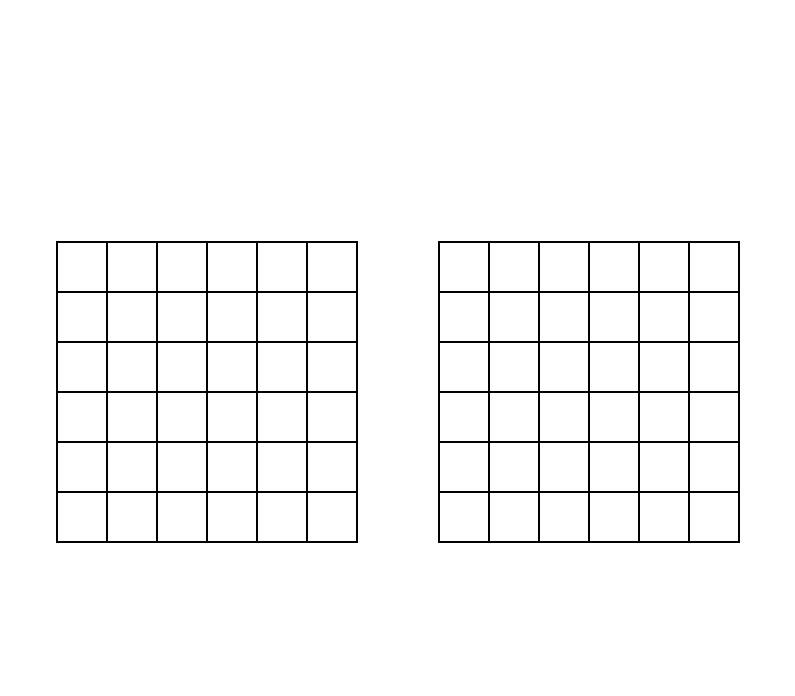
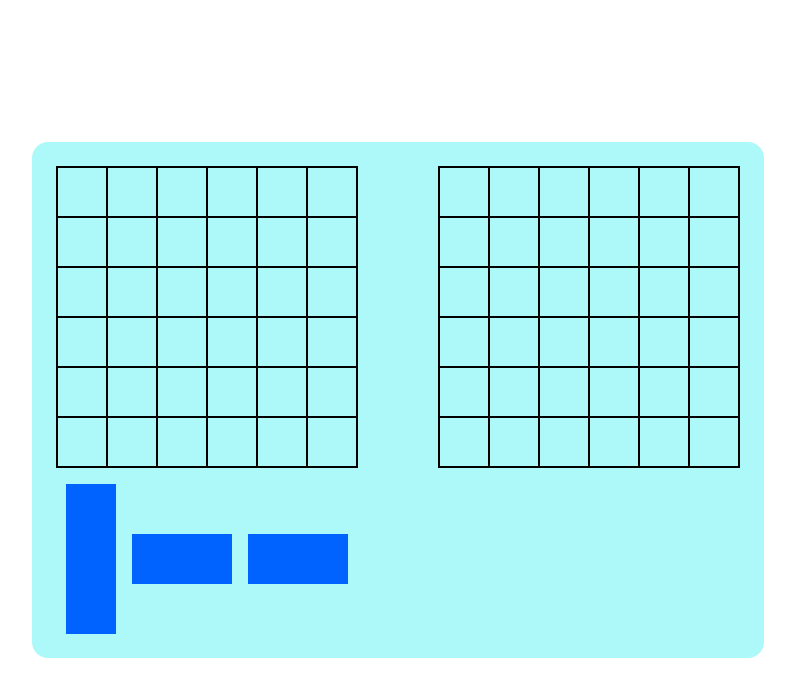
Before and after one commit to Himanshu-Sorathiya-Simform/Battleship, a website with bundled scripts: page index.html in a window 1280 px wide. Shown: the whole page, without its empty margins (242-1037 px from the left). Built offline with nearby package versions, Linux system fonts and the light colour scheme.

Commit message:
generate blocks for both players

```diff
--- a/src/index.ts
+++ b/src/index.ts
@@ -1,15 +1,10 @@
-const gameArea = <HTMLDivElement>document.querySelector('.game-area')!;
-const player1Grid = <HTMLDivElement>document.querySelector('.player1-grid')!;
-const player2Grid = <HTMLDivElement>document.querySelector('.player2-grid')!;
-const player1GridPositions = <HTMLSpanElement[]>[
-	...document.querySelectorAll('.player1-grid .item'),
-];
-const player2GridPositions = <HTMLSpanElement[]>[
-	...document.querySelectorAll('.player2-grid .item'),
-];
+import { elements } from './elements.js';
+import type { User } from './types.js';
+import { generateBlocks } from './utils/helpers.js';
 
-console.log(gameArea);
-console.log(player1Grid);
-console.log(player1GridPositions);
-console.log(player2Grid);
-console.log(player2GridPositions);
+const user1: User = 'player1';
+const user2: User = 'player2';
+const player2 = false;
+
+(elements['player1BlocksArea'] as HTMLElement).append(...generateBlocks(user1));
+(elements['player2BlocksArea'] as HTMLElement).append(...generateBlocks(user2, player2));
--- a/styles/style.css
+++ b/styles/style.css
@@ -19,6 +19,10 @@ body {
 }
 
 .game-area {
+	padding: 1.5rem;
+	border-radius: 1rem;
+	background-color: rgb(173, 249, 249);
+
 	display: flex;
 	gap: 5rem;
 }
@@ -26,6 +30,7 @@ body {
 .player-play-area {
 	display: flex;
 	flex-direction: column;
+	justify-content: space-between;
 	gap: 1rem;
 }
 
@@ -50,5 +55,12 @@ body {
 }
 
 .block {
-	background-color: orangered;
+	background-color: rgb(0, 98, 255);
+	border: none;
+	outline: none;
+	cursor: pointer;
 }
+
+.hidden {
+	visibility: hidden;
+}
```
